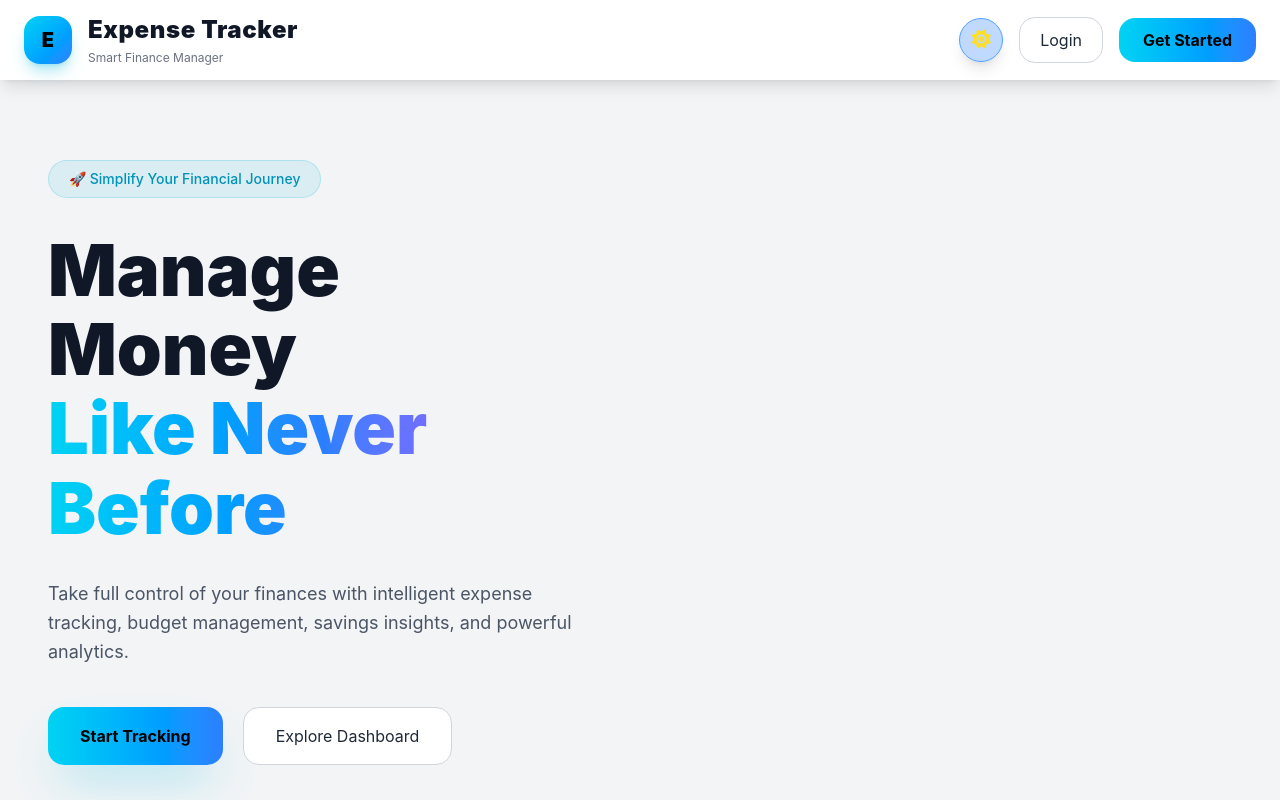
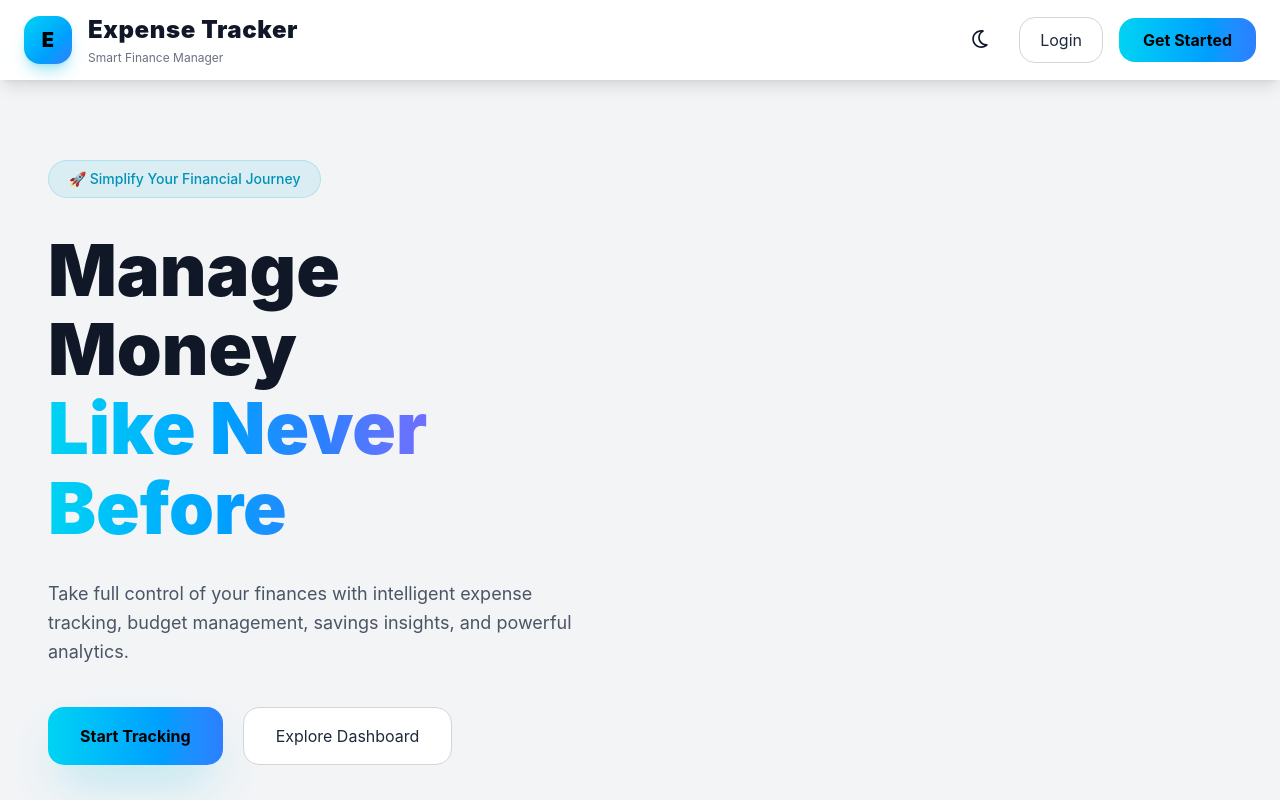
Before and after one commit to Pratick08/Expense-Tracker, a React (Vite) app in the folder expense-tracker/: page / in a window 1280 px wide. Shown: the top 800 px of the page. Built offline with nearby package versions, Linux system fonts and the light colour scheme; no server answers.

Commit message:
updated ui

```diff
--- a/expense-tracker/src/Pages/HomePage.jsx
+++ b/expense-tracker/src/Pages/HomePage.jsx
@@ -195,7 +195,7 @@ const HomePage = () => {
 
                                 <div
                                     key={index}
-                                    className="group bg-white border border-white/10 rounded-[32px] p-8 backdrop-blur-xl hover:-translate-y-3 hover:border-cyan-500/40 transition-all duration-500 shadow-xl"
+                                    className="group bg-white dark:bg-white/5 border border-white/10 rounded-[32px] p-8 backdrop-blur-xl hover:-translate-y-3 hover:border-cyan-500/40 transition-all duration-500 shadow-xl"
                                 >
 
                                     <div className="w-[72px] h-[72px] rounded-3xl bg-linear-to-br from-cyan-400 to-blue-500 flex items-center justify-center text-4xl mb-7 shadow-xl shadow-cyan-500/20 group-hover:scale-110 transition-all duration-300">
--- a/expense-tracker/src/components/ThemeChange.jsx
+++ b/expense-tracker/src/components/ThemeChange.jsx
@@ -1,34 +1,37 @@
 import { FontAwesomeIcon } from "@fortawesome/react-fontawesome";
-import {  faSun } from "@fortawesome/free-solid-svg-icons";
+import { faSun } from "@fortawesome/free-solid-svg-icons";
+import { faMoon } from "@fortawesome/free-regular-svg-icons";
 import { useState } from "react";
+
 const ThemeChange = () => {
-    const [theme, settheme] = useState(true);
+    // false = Light Mode, true = Dark Mode
+    const [isDark, setIsDark] = useState(false);
 
     function handleTheme() {
+        setIsDark((prev) => {
+            const next = !prev;
 
-        if (theme) {
+            if (next) {
                 document.documentElement.classList.add("dark");
             } else {
                 document.documentElement.classList.remove("dark");
             }
 
-        settheme(!theme);
+            return next;
+        });
     }
+
     return (
         <button
             onClick={handleTheme}
-                    className="relative flex items-center justify-center w-8 h-8 sm:w-11 sm:h-11 rounded-full bg-blue-500/30 dark:bg-[#25262b] border border-blue-400 dark:border-gray-700 shadow-lg hover:scale-110 transition-all duration-300 cursor-pointer overflow-hidden group"
+            className="relative flex items-center justify-center w-8 h-8 sm:w-11 sm:h-11 hover:scale-110 transition-all duration-300 cursor-pointer overflow-hidden group"
         >
-
-                    {/* Glow */}
-                    <div className="absolute inset-0 bg-linear-to-tr from-cyan-500/20 to-transparent dark:from-blue-500/20 opacity-0 group-hover:opacity-100 transition-all duration-300"></div>
-
-                    {/* Icon */}
             <span className="relative inline-flex items-center justify-center text-xs sm:text-lg transition-all duration-500">
 
-                        {/* SUN */}
+                {/* SUN - Visible in Dark Mode */}
                 <span
-                            className={`absolute transition-all duration-500 ${theme
+                    className={`absolute transition-all duration-500 ${
+                        isDark
                             ? "opacity-100 rotate-0 scale-100 text-yellow-300"
                             : "opacity-0 -rotate-90 scale-0"
                     }`}
@@ -36,20 +39,19 @@ const ThemeChange = () => {
                     <FontAwesomeIcon icon={faSun} />
                 </span>
 
-                        {/* MOON */}
+                {/* MOON - Visible in Light Mode */}
                 <span
-                            className={`absolute transition-all duration-500 ${theme
+                    className={`absolute transition-all duration-500 ${
+                        isDark
                             ? "opacity-0 rotate-90 scale-0"
                             : "opacity-100 rotate-0 scale-100"
                     }`}
                 >
-                            🌙
+                    <FontAwesomeIcon icon={faMoon} />
                 </span>
+            </span>
+        </button>
+    );
+};
 
-                    </span>
-
-                </button>
-    )
-}
-
-export default ThemeChange
+export default ThemeChange;
```
Lines whose indentation alone changed are shown as unchanged.
